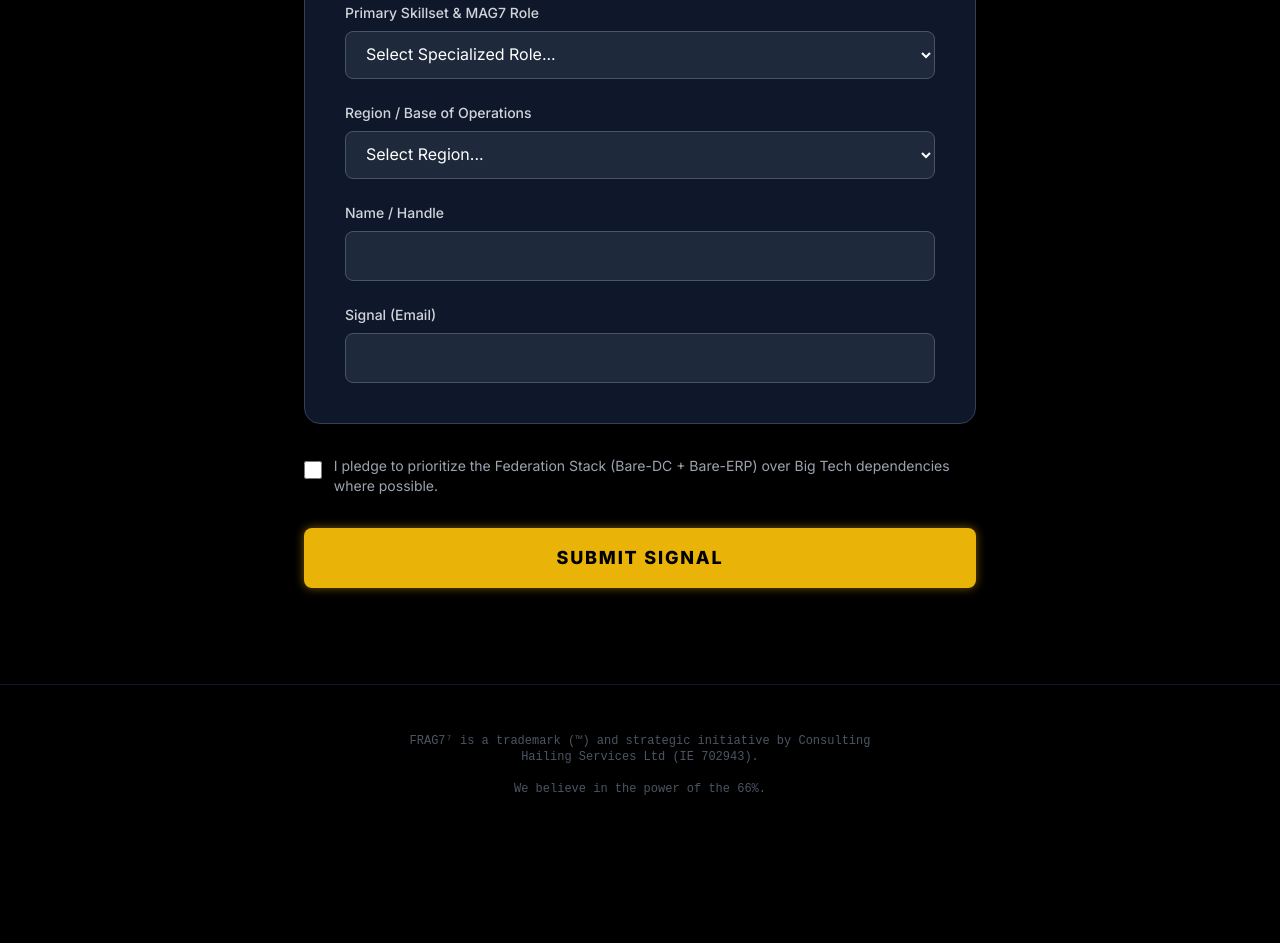
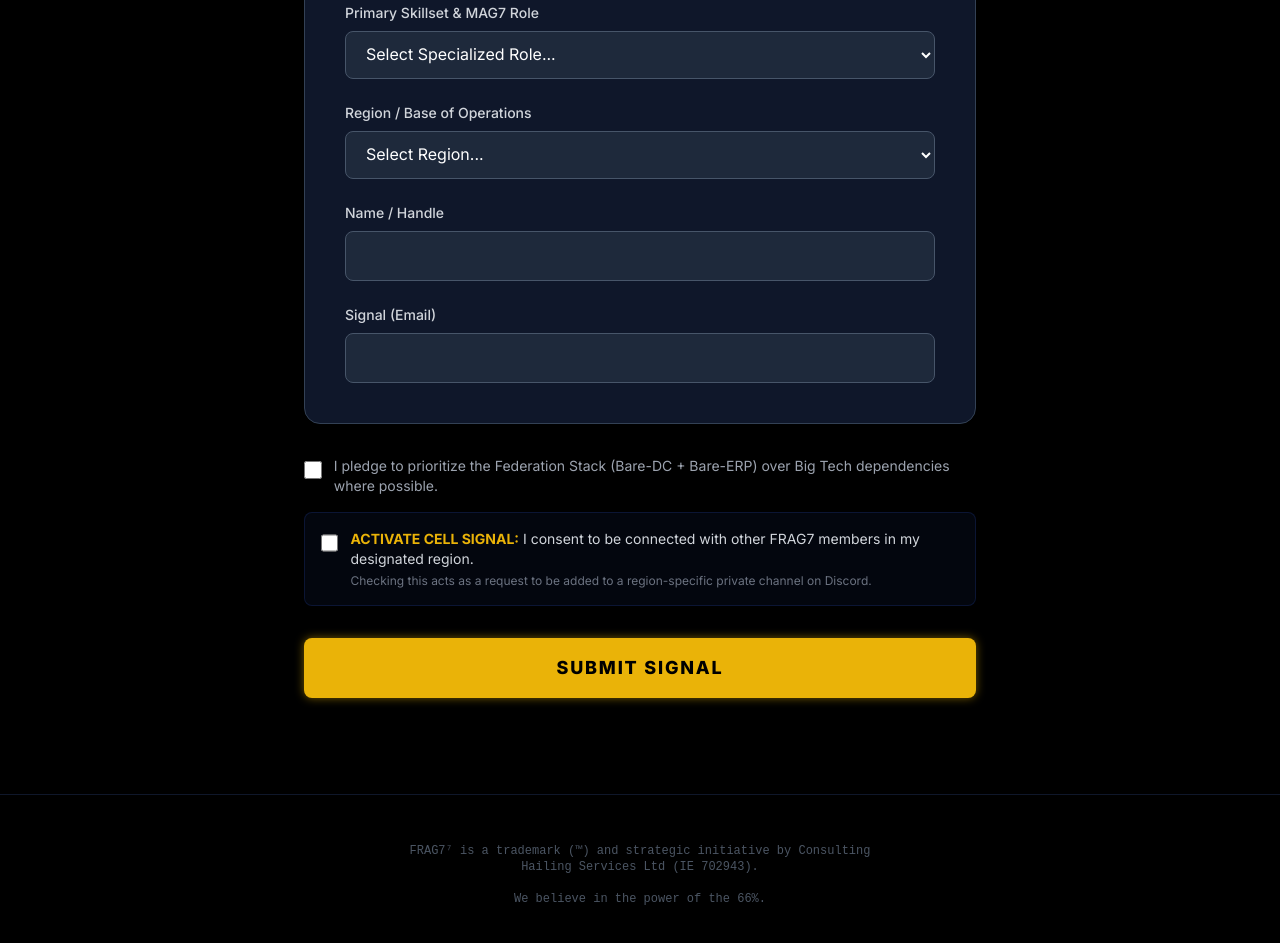
Before and after one commit to Cian-CloudIntCorp/frag7, a plain HTML site: page index.html in a window 1280 px wide. Shown: the part 5360-6303 px from the top of the page. Before the commit the page ends 6205 px from the top, so only its background shows below. Drawn offline with nearby package versions, Linux system fonts and the light colour scheme.

Commit message:
Added new checkbox to allow users to communicate in the same regions to create their own pods

```diff
--- a/index.html
+++ b/index.html
@@ -554,12 +554,30 @@
                             <input type="email" id="yourEmail" name="yourEmail" class="w-full px-4 py-3 rounded-lg bg-slate-800 border border-slate-600 text-white focus:outline-none focus:border-blue-500 transition-colors" required>
                         </div>
                     </div>
-                </div> <div class="mt-8 mb-8 flex items-start">
-                    <input type="checkbox" id="sovereignty-pledge" name="sovereigntyPledge" class="mt-1 h-5 w-5 text-blue-600 rounded bg-slate-800 border-slate-600 focus:ring-blue-600" required>
-                    <label for="sovereignty-pledge" class="ml-3 text-sm text-gray-400">
-                        I pledge to prioritize the Federation Stack (Bare-DC + Bare-ERP) over Big Tech dependencies where possible.
-                    </label>
                 </div>
+
+
+
+               <div class="mt-8 mb-8 space-y-4">
+
+    <div class="flex items-start">
+        <input type="checkbox" id="sovereignty-pledge" name="sovereigntyPledge" class="mt-1 h-5 w-5 text-blue-600 rounded bg-slate-800 border-slate-600 focus:ring-blue-600" required>
+        <label for="sovereignty-pledge" class="ml-3 text-sm text-gray-400">
+            I pledge to prioritize the Federation Stack (Bare-DC + Bare-ERP) over Big Tech dependencies where possible.
+        </label>
+    </div>
+
+    <div class="flex items-start p-4 border border-blue-900/30 rounded-lg bg-blue-900/10">
+        <input type="checkbox" id="connect-opt-in" name="connectOptIn" class="mt-1 h-5 w-5 text-yellow-500 rounded bg-slate-800 border-slate-600 focus:ring-yellow-500">
+        <label for="connect-opt-in" class="ml-3 text-sm text-gray-300">
+            <span class="font-bold text-yellow-500">ACTIVATE CELL SIGNAL:</span>
+            I consent to be connected with other FRAG7 members in my designated region.
+            <span class="block text-xs text-gray-500 mt-1">Checking this acts as a request to be added to a region-specific private channel on Discord.</span>
+        </label>
+    </div>
+
+</div>
+
 
                 <button type="submit" class="w-full bg-yellow-500 hover:bg-yellow-400 text-black font-extrabold py-4 px-8 rounded-lg transition duration-300 text-lg shadow-yellow-glow uppercase tracking-widest cursor-pointer">
                     Submit Signal
```
